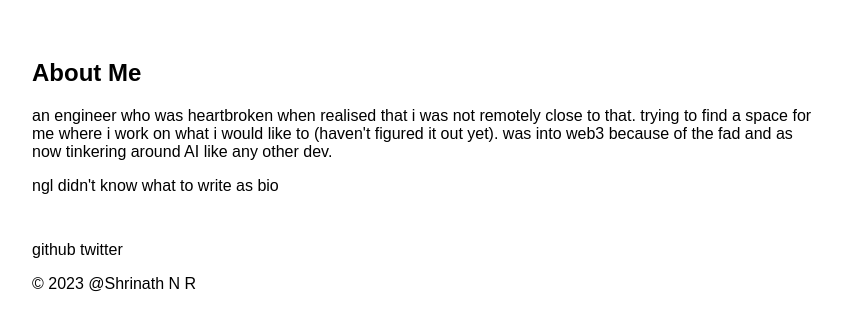
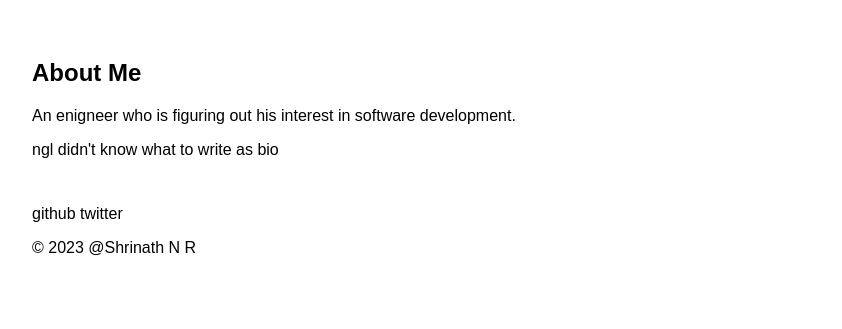
Before and after one commit to ShrinathNR/ShrinathNR.github.io, a plain HTML site: page index.html in a window 1280 px wide. Shown: the part 71-400 px from the top of the page, without its empty margins (218-1060 px from the left). Drawn offline with Linux system fonts and the light colour scheme.

Commit message:
updating bio

```diff
--- a/index.html
+++ b/index.html
@@ -12,10 +12,7 @@
   <section id="about">
     <h2>About Me</h2>
     <p>
-      an engineer who was heartbroken when realised that i was not remotely close to that.
-      trying to find a space for me where i work on what i would like to (haven't figured it out yet).
-      was into web3 because of the fad and as now tinkering around AI
-      like any other dev.
+      An enigneer who is figuring out his interest in software development.
     </p>
 
     <p>ngl didn't know what to write as bio</p>
```
